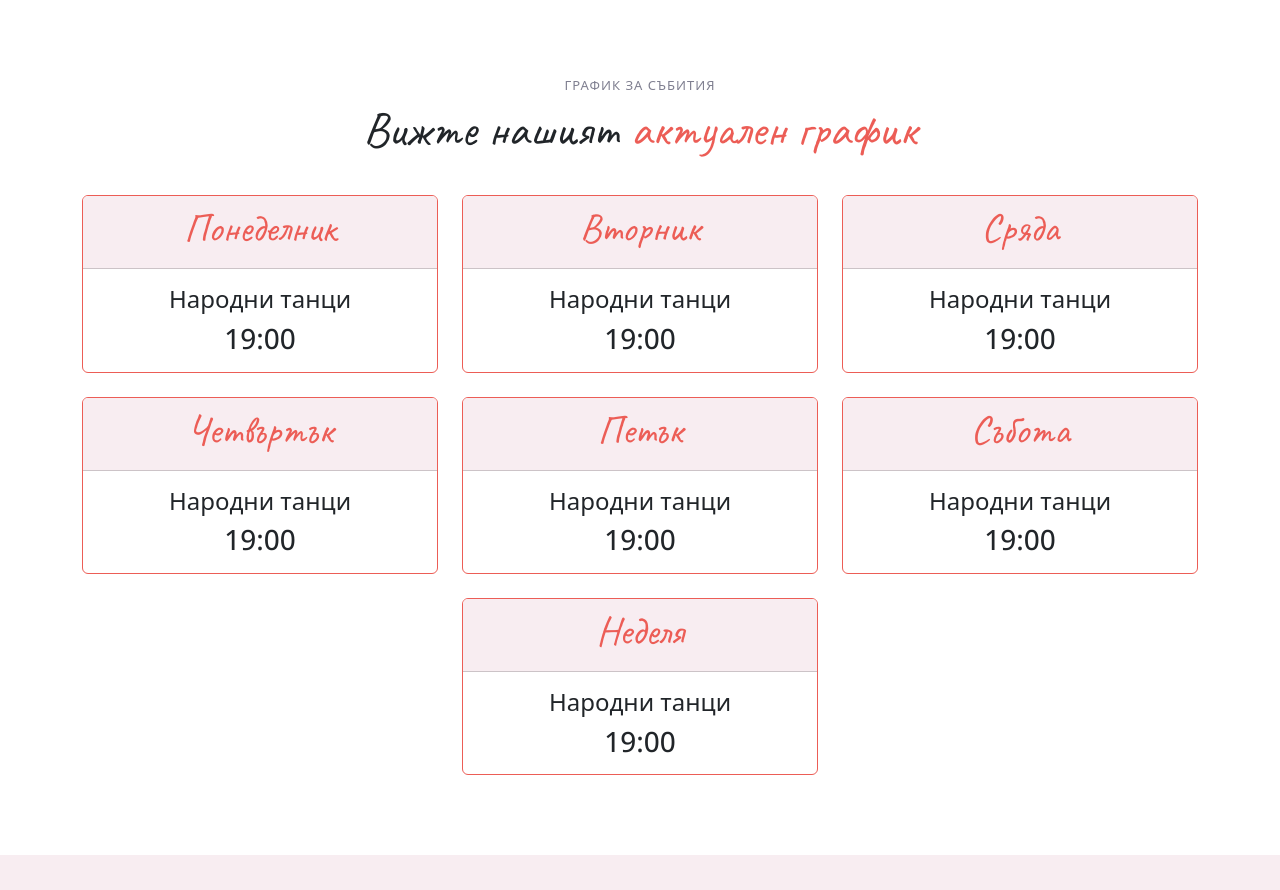
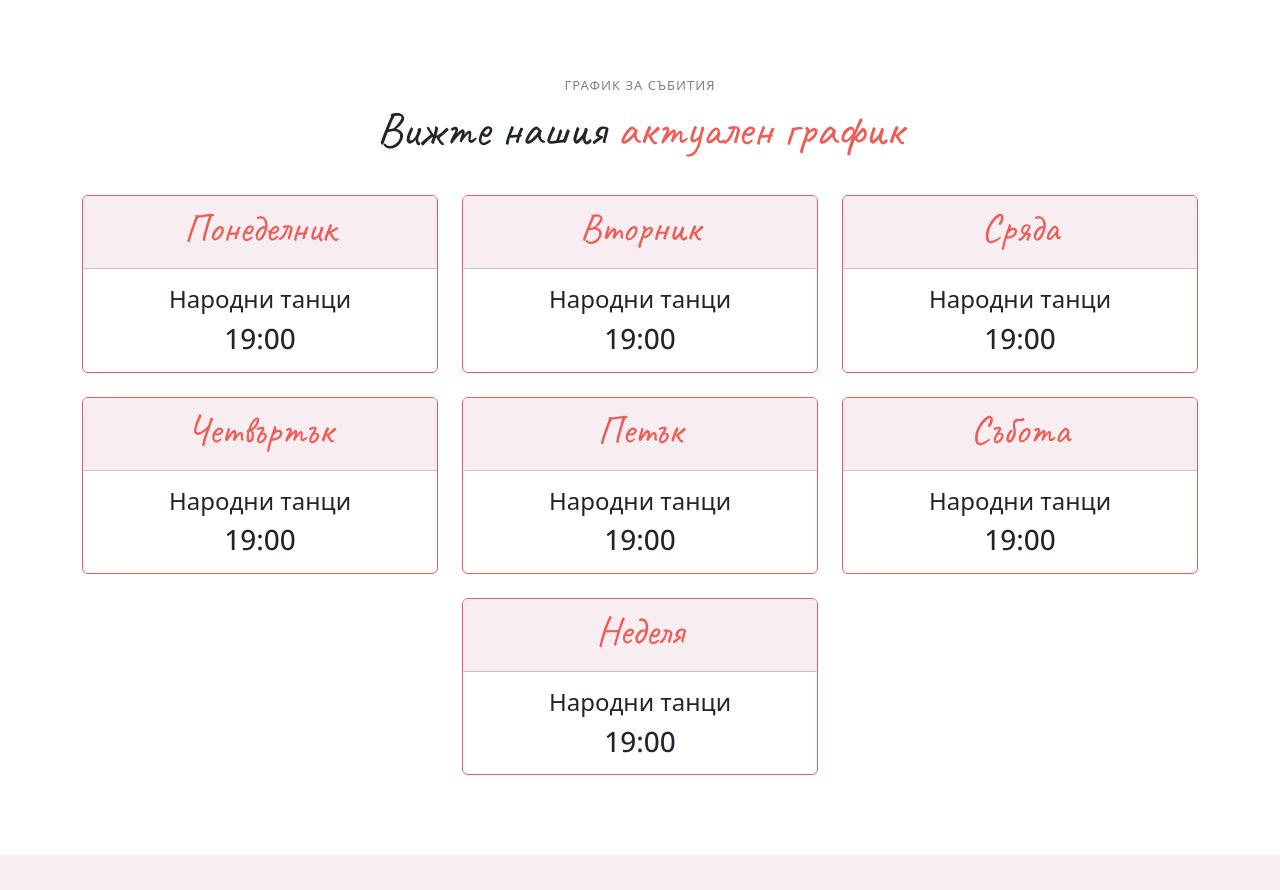
Before and after one commit to ZTCodeCraft/PArtDepot, a plain HTML site: page index.html in a window 1280 px wide. Shown: the part 2732-3622 px from the top of the page. Drawn offline with nearby package versions, Linux system fonts and the light colour scheme.

Commit message:
fix typo in schedule section

```diff
--- a/index.html
+++ b/index.html
@@ -230,7 +230,7 @@
 
         <div class="section-header">
           <h2>График за събития</h2>
-          <p>Вижте нашият <span>актуален график</span></p>
+          <p>Вижте нашия <span>актуален график</span></p>
         </div>
 
         <!-- <div class="align-items-center">
```
